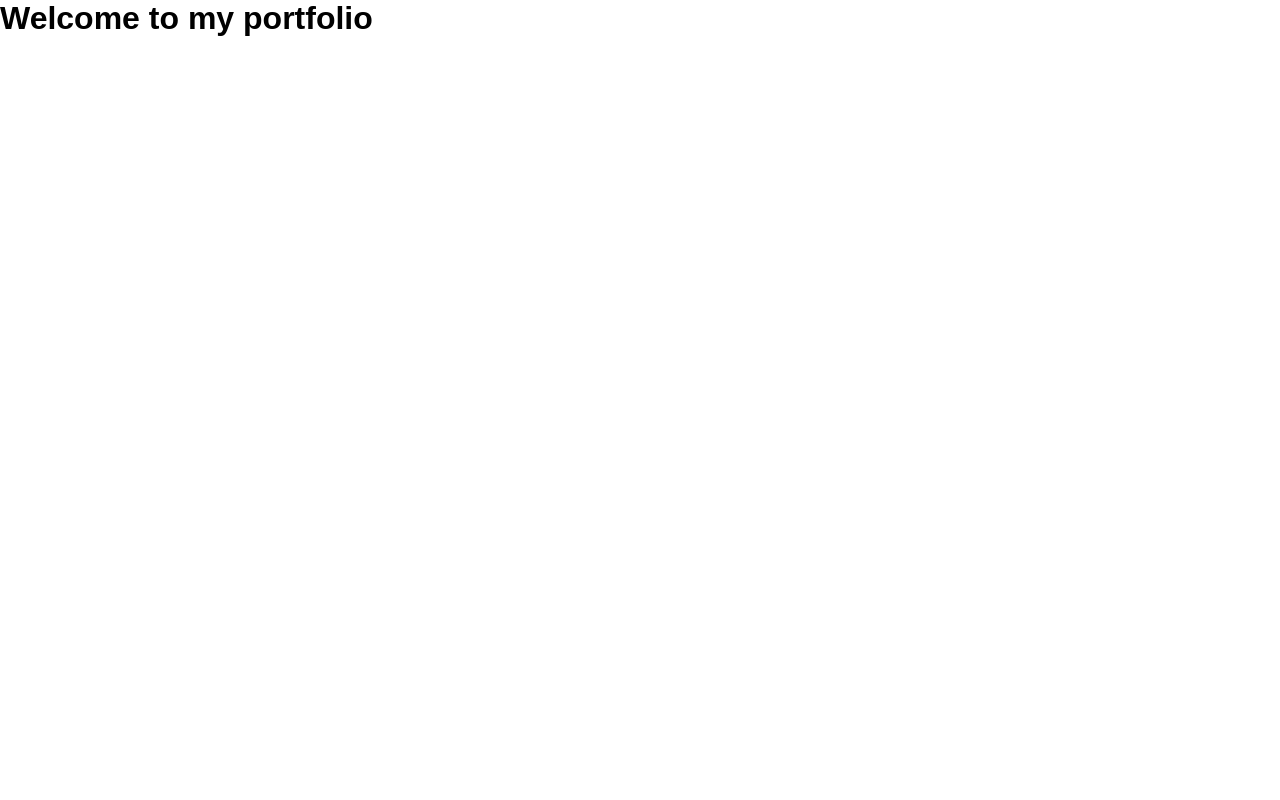
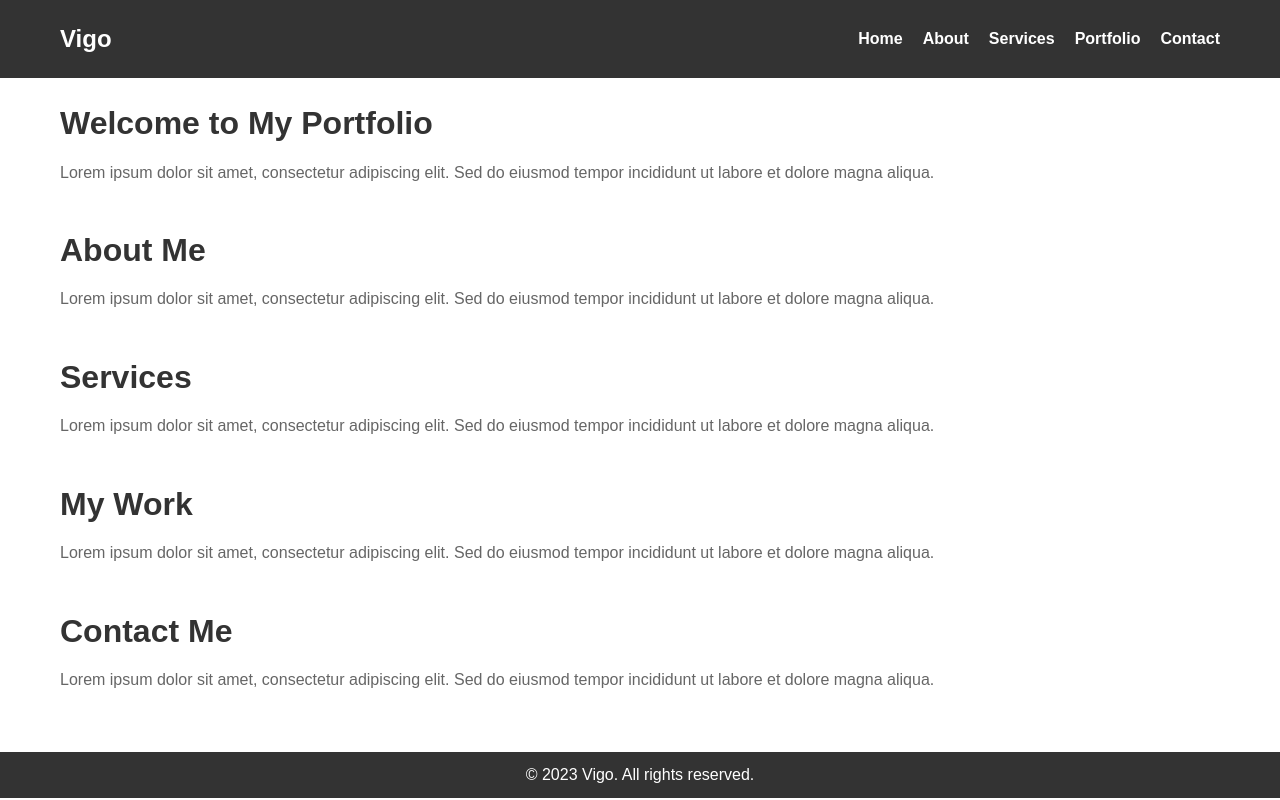
Before and after one commit to Charles-Mc-Vigo/portfolio-website, a plain HTML site: page index.html in a window 1280 px wide. Drawn offline with Linux system fonts and the light colour scheme.

Commit message:
basic portfolio structure

```diff
--- a/index.html
+++ b/index.html
@@ -1,13 +1,69 @@
 <!DOCTYPE html>
 <html lang="en">
-<head>
-  <meta charset="UTF-8">
-  <meta name="viewport" content="width=device-width, initial-scale=1.0">
-  <link href="https://fonts.googleapis.com/css2?family=Poppins:wght@400;700&display=swap" rel="stylesheet">
-  <link rel="stylesheet" href="style.css">
-  <title>Vigo | Portfolio</title>
-</head>
-<body>
-  <h1>Welcome to my portfolio</h1>
-</body>
+	<head>
+		<meta charset="UTF-8" />
+		<meta name="viewport" content="width=device-width, initial-scale=1.0" />
+		<link
+			href="https://fonts.googleapis.com/css2?family=Poppins:wght@400;700&display=swap"
+			rel="stylesheet"
+		/>
+		<link rel="stylesheet" href="style.css" />
+		<title>Vigo | Portfolio</title>
+	</head>
+	<body>
+		<header>
+			<nav>
+				<div class="logo">
+					<h4>Vigo</h4>
+				</div>
+				<ul class="nav-links">
+					<li><a href="#">Home</a></li>
+					<li><a href="#">About</a></li>
+					<li><a href="#">Services</a></li>
+					<li><a href="#">Portfolio</a></li>
+					<li><a href="#">Contact</a></li>
+				</ul>
+			</nav>
+		</header>
+		<main>
+			<section id="home">
+				<h1>Welcome to My Portfolio</h1>
+				<p>
+					Lorem ipsum dolor sit amet, consectetur adipiscing elit. Sed do
+					eiusmod tempor incididunt ut labore et dolore magna aliqua.
+				</p>
+			</section>
+			<section id="about">
+				<h2>About Me</h2>
+				<p>
+					Lorem ipsum dolor sit amet, consectetur adipiscing elit. Sed do
+					eiusmod tempor incididunt ut labore et dolore magna aliqua.
+				</p>
+			</section>
+			<section id="services">
+				<h2>Services</h2>
+				<p>
+					Lorem ipsum dolor sit amet, consectetur adipiscing elit. Sed do
+					eiusmod tempor incididunt ut labore et dolore magna aliqua.
+				</p>
+			</section>
+			<section id="portfolio">
+				<h2>My Work</h2>
+				<p>
+					Lorem ipsum dolor sit amet, consectetur adipiscing elit. Sed do
+					eiusmod tempor incididunt ut labore et dolore magna aliqua.
+				</p>
+			</section>
+			<section id="contact">
+				<h2>Contact Me</h2>
+				<p>
+					Lorem ipsum dolor sit amet, consectetur adipiscing elit. Sed do
+					eiusmod tempor incididunt ut labore et dolore magna aliqua.
+				</p>
+			</section>
+		</main>
+		<footer>
+			<p>&copy; 2023 Vigo. All rights reserved.</p>
+		</footer>
+	</body>
 </html>
--- a/style.css
+++ b/style.css
@@ -1,6 +1,85 @@
-*{
-  margin: 0;
-  padding: 0;
-  box-sizing: border-box;
-  font-family: "Poopins", sans-serif;
+* {
+	margin: 0;
+	padding: 0;
+	box-sizing: border-box;
+	font-family: "Poopins", sans-serif;
 }
+body {
+	font-family: "Poppins", sans-serif;
+	line-height: 1.6;
+	color: #333;
+	margin: 0;
+	padding: 0;
+}
+
+header {
+	background-color: #333;
+	padding: 20px 0;
+}
+
+nav {
+	display: flex;
+	justify-content: space-between;
+	align-items: center;
+	max-width: 1200px;
+	margin: 0 auto;
+	padding: 0 20px;
+}
+
+.logo h4 {
+	color: white;
+	font-size: 24px;
+	margin: 0;
+}
+
+.nav-links {
+	list-style: none;
+	display: flex;
+}
+
+.nav-links li {
+	margin-left: 20px;
+}
+
+.nav-links a {
+	color: white;
+	text-decoration: none;
+	font-weight: 700;
+	transition: color 0.3s;
+}
+
+.nav-links a:hover {
+	color: #f1f1f1;
+}
+
+main {
+	max-width: 1200px;
+	margin: 0 auto;
+	padding: 20px;
+}
+
+section {
+	margin-bottom: 40px;
+}
+
+section h1,
+section h2 {
+	font-size: 2em;
+	margin-bottom: 10px;
+	color: #333;
+}
+
+section p {
+	font-size: 1em;
+	line-height: 1.6;
+	color: #666;
+}
+
+footer {
+	background-color: #333;
+	color: white;
+	text-align: center;
+	padding: 10px 0;
+	bottom: 0;
+	width: 100%;
+}
```
